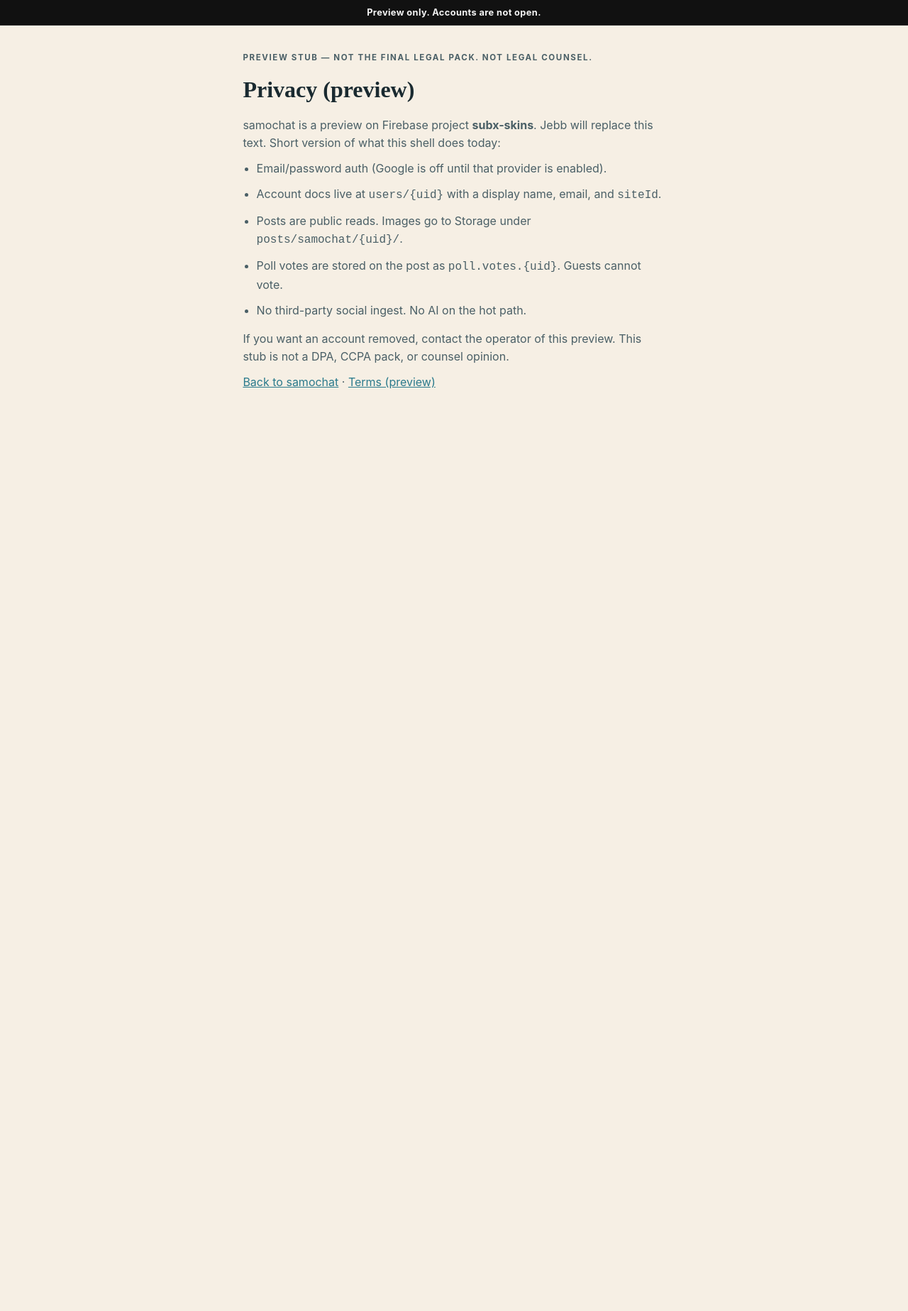
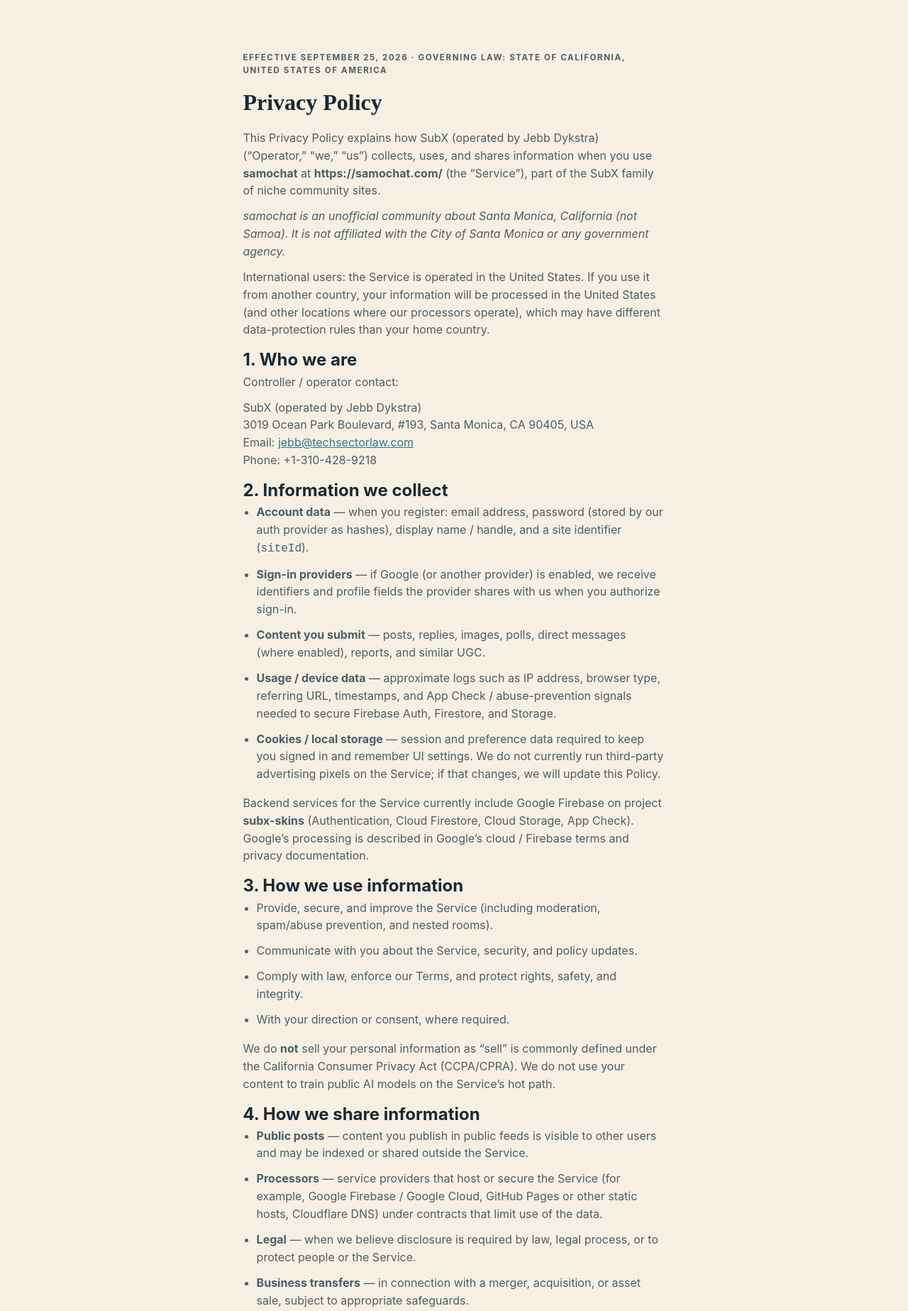
Before and after one commit to jebbdykstra99/samochat, a plain HTML site: page privacy.html in a window 1280 px wide. Shown: the top 1847 px of the page at 71% size. Before the commit the page ends 800 px from the top, so only its background shows below. Drawn offline with Linux system fonts and the light colour scheme.

Commit message:
legal: Privacy Policy (US/CA jurisdiction, intl audience)

```diff
--- a/privacy.html
+++ b/privacy.html
@@ -2,27 +2,80 @@
 <html lang="en">
 <head>
   <meta charset="UTF-8">
+  <meta name="viewport" content="width=device-width, initial-scale=1.0">
   <meta name="robots" content="noindex, nofollow">
-  <meta name="viewport" content="width=device-width, initial-scale=1.0">
-  <title>Privacy (Preview) — samochat</title>
+  <title>Privacy Policy — samochat</title>
   <link rel="icon" type="image/svg+xml" href="favicon.svg">
-  <link rel="stylesheet" href="styles.css?v=6">
+  <link rel="stylesheet" href="styles.css">
 </head>
 <body class="legal-page">
-  <div class="preview-banner" role="status">Preview only. Accounts are not open.</div>
   <article class="legal-doc">
-    <p class="legal-kicker">Preview stub — not the final legal pack. Not legal counsel.</p>
-    <h1>Privacy (preview)</h1>
-    <p>samochat is a preview on Firebase project <strong>subx-skins</strong>. Jebb will replace this text. Short version of what this shell does today:</p>
+    <p class="legal-kicker">Effective September 25, 2026 · Governing law: State of California, United States of America</p>
+    <h1>Privacy Policy</h1>
+    <p>This Privacy Policy explains how SubX (operated by Jebb Dykstra) (“Operator,” “we,” “us”) collects, uses, and shares information when you use <strong>samochat</strong> at <strong>https://samochat.com/</strong> (the “Service”), part of the SubX family of niche community sites.</p>
+    <p><em>samochat is an unofficial community about Santa Monica, California (not Samoa). It is not affiliated with the City of Santa Monica or any government agency.</em></p>
+    <p>International users: the Service is operated in the United States. If you use it from another country, your information will be processed in the United States (and other locations where our processors operate), which may have different data-protection rules than your home country.</p>
+
+    <h2>1. Who we are</h2>
+    <p>Controller / operator contact:</p>
+    <p>SubX (operated by Jebb Dykstra)<br>
+    3019 Ocean Park Boulevard, #193, Santa Monica, CA 90405, USA<br>
+    Email: <a href="mailto:jebb@techsectorlaw.com">jebb@techsectorlaw.com</a><br>
+    Phone: +1-310-428-9218</p>
+
+    <h2>2. Information we collect</h2>
     <ul>
-      <li>Email/password auth (Google is off until that provider is enabled).</li>
-      <li>Account docs live at <code>users/{uid}</code> with a display name, email, and <code>siteId</code>.</li>
-      <li>Posts are public reads. Images go to Storage under <code>posts/samochat/{uid}/</code>.</li>
-      <li>Poll votes are stored on the post as <code>poll.votes.{uid}</code>. Guests cannot vote.</li>
-      <li>No third-party social ingest. No AI on the hot path.</li>
+      <li><strong>Account data</strong> — when you register: email address, password (stored by our auth provider as hashes), display name / handle, and a site identifier (<code>siteId</code>).</li>
+      <li><strong>Sign-in providers</strong> — if Google (or another provider) is enabled, we receive identifiers and profile fields the provider shares with us when you authorize sign-in.</li>
+      <li><strong>Content you submit</strong> — posts, replies, images, polls, direct messages (where enabled), reports, and similar UGC.</li>
+      <li><strong>Usage / device data</strong> — approximate logs such as IP address, browser type, referring URL, timestamps, and App Check / abuse-prevention signals needed to secure Firebase Auth, Firestore, and Storage.</li>
+      <li><strong>Cookies / local storage</strong> — session and preference data required to keep you signed in and remember UI settings. We do not currently run third-party advertising pixels on the Service; if that changes, we will update this Policy.</li>
     </ul>
-    <p>If you want an account removed, contact the operator of this preview. This stub is not a DPA, CCPA pack, or counsel opinion.</p>
-    <p><a href="./">Back to samochat</a> · <a href="terms.html">Terms (preview)</a></p>
+    <p>Backend services for the Service currently include Google Firebase on project <strong>subx-skins</strong> (Authentication, Cloud Firestore, Cloud Storage, App Check). Google’s processing is described in Google’s cloud / Firebase terms and privacy documentation.</p>
+
+    <h2>3. How we use information</h2>
+    <ul>
+      <li>Provide, secure, and improve the Service (including moderation, spam/abuse prevention, and nested rooms).</li>
+      <li>Communicate with you about the Service, security, and policy updates.</li>
+      <li>Comply with law, enforce our Terms, and protect rights, safety, and integrity.</li>
+      <li>With your direction or consent, where required.</li>
+    </ul>
+    <p>We do <strong>not</strong> sell your personal information as “sell” is commonly defined under the California Consumer Privacy Act (CCPA/CPRA). We do not use your content to train public AI models on the Service’s hot path.</p>
+
+    <h2>4. How we share information</h2>
+    <ul>
+      <li><strong>Public posts</strong> — content you publish in public feeds is visible to other users and may be indexed or shared outside the Service.</li>
+      <li><strong>Processors</strong> — service providers that host or secure the Service (for example, Google Firebase / Google Cloud, GitHub Pages or other static hosts, Cloudflare DNS) under contracts that limit use of the data.</li>
+      <li><strong>Legal</strong> — when we believe disclosure is required by law, legal process, or to protect people or the Service.</li>
+      <li><strong>Business transfers</strong> — in connection with a merger, acquisition, or asset sale, subject to appropriate safeguards.</li>
+    </ul>
+
+    <h2>5. Retention</h2>
+    <p>We retain account and content data while your account is active and as needed for legitimate operations, disputes, and legal obligations. You may delete many posts in-product; residual copies may remain in backups for a limited period.</p>
+
+    <h2>6. Security</h2>
+    <p>We use industry-standard measures (encrypted transport, access controls, App Check, server rules). No method of transmission or storage is 100% secure.</p>
+
+    <h2>7. Children’s privacy</h2>
+    <p>The Service is not directed to children under 13 (or under 13 where this room’s Terms set a higher minimum age). We do not knowingly collect personal information from children below that age. If you believe we have, contact us and we will delete it.</p>
+
+    <h2>8. Your privacy rights</h2>
+    <p><strong>Global / U.S. state rights (including California):</strong> Subject to applicable law, you may request access to, correction of, or deletion of personal information we hold about you, or appeal a denial. Email <a href="mailto:jebb@techsectorlaw.com">jebb@techsectorlaw.com</a> with the subject line “Privacy request — samochat.” We will verify your request and respond as required. You will not be discriminated against for exercising rights under CCPA/CPRA.</p>
+    <p><strong>EEA/UK users:</strong> Where GDPR / UK GDPR applies, our legal bases typically include contract (providing the Service), legitimate interests (security, improvement, moderation), and consent (where required). You may have rights to access, rectify, erase, restrict, object, and data portability, and to lodge a complaint with a supervisory authority. Because we are U.S.-based, transfers rely on appropriate safeguards used by our processors (for example, Standard Contractual Clauses in Google Cloud/Firebase offerings).</p>
+
+    <h2>9. International transfers</h2>
+    <p>By using the Service, you understand your information may be transferred to and processed in the United States and other countries where our processors operate.</p>
+
+    <h2>10. Third-party links</h2>
+    <p>Outbound links (city portals, race listings, filings, news) have their own privacy policies. We are not responsible for their practices.</p>
+
+    <h2>11. Changes</h2>
+    <p>We may update this Policy by posting a new version here and revising the effective date. Material changes will be highlighted when appropriate. Continued use after the effective date means you accept the updated Policy where permitted by law.</p>
+
+    <h2>12. Contact</h2>
+    <p>Privacy questions or requests: <a href="mailto:jebb@techsectorlaw.com">jebb@techsectorlaw.com</a> · 3019 Ocean Park Boulevard, #193, Santa Monica, CA 90405, USA · +1-310-428-9218</p>
+
+    <p><a href="./">Back to samochat</a> · <a href="terms.html">Terms of Service</a></p>
   </article>
 </body>
 </html>
```
